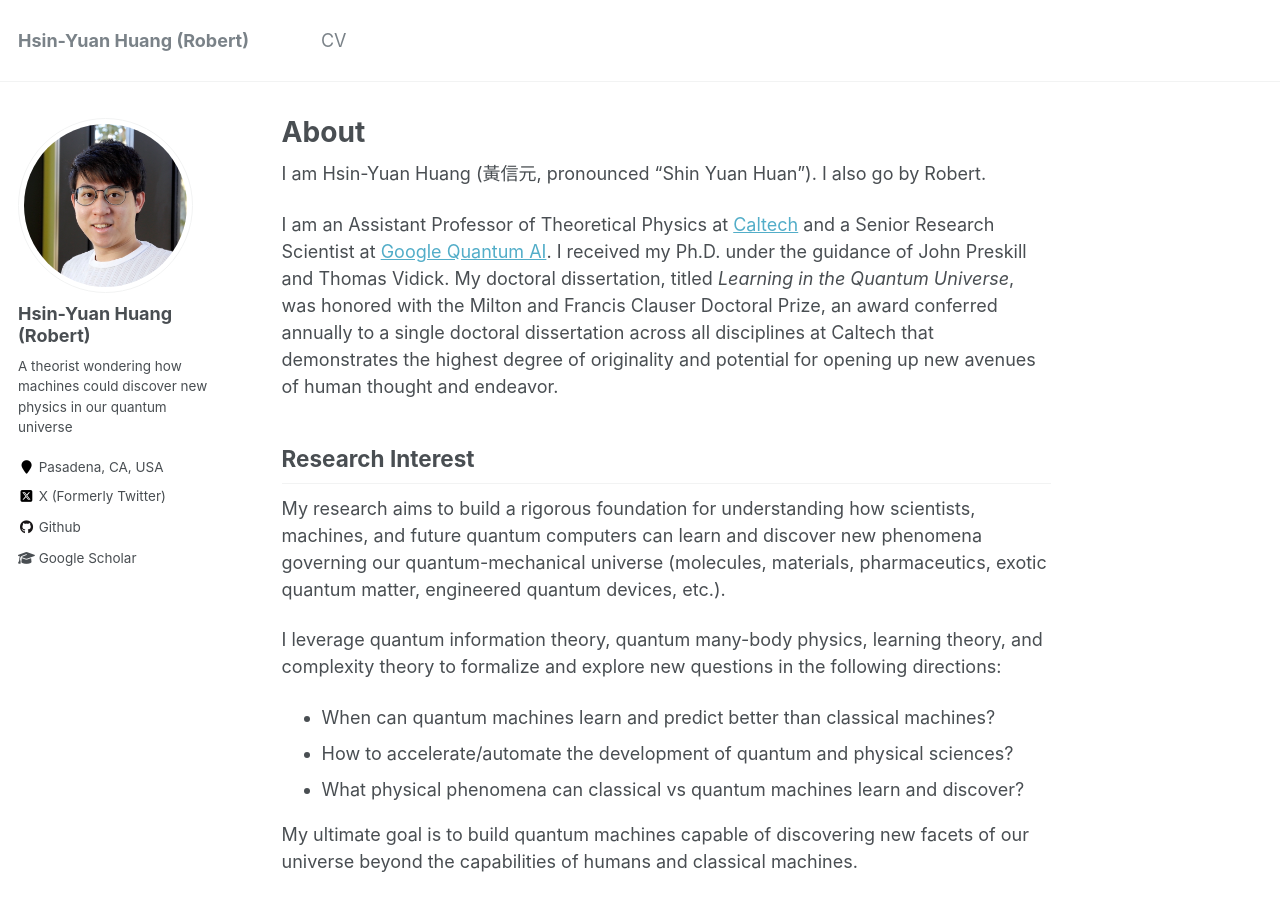
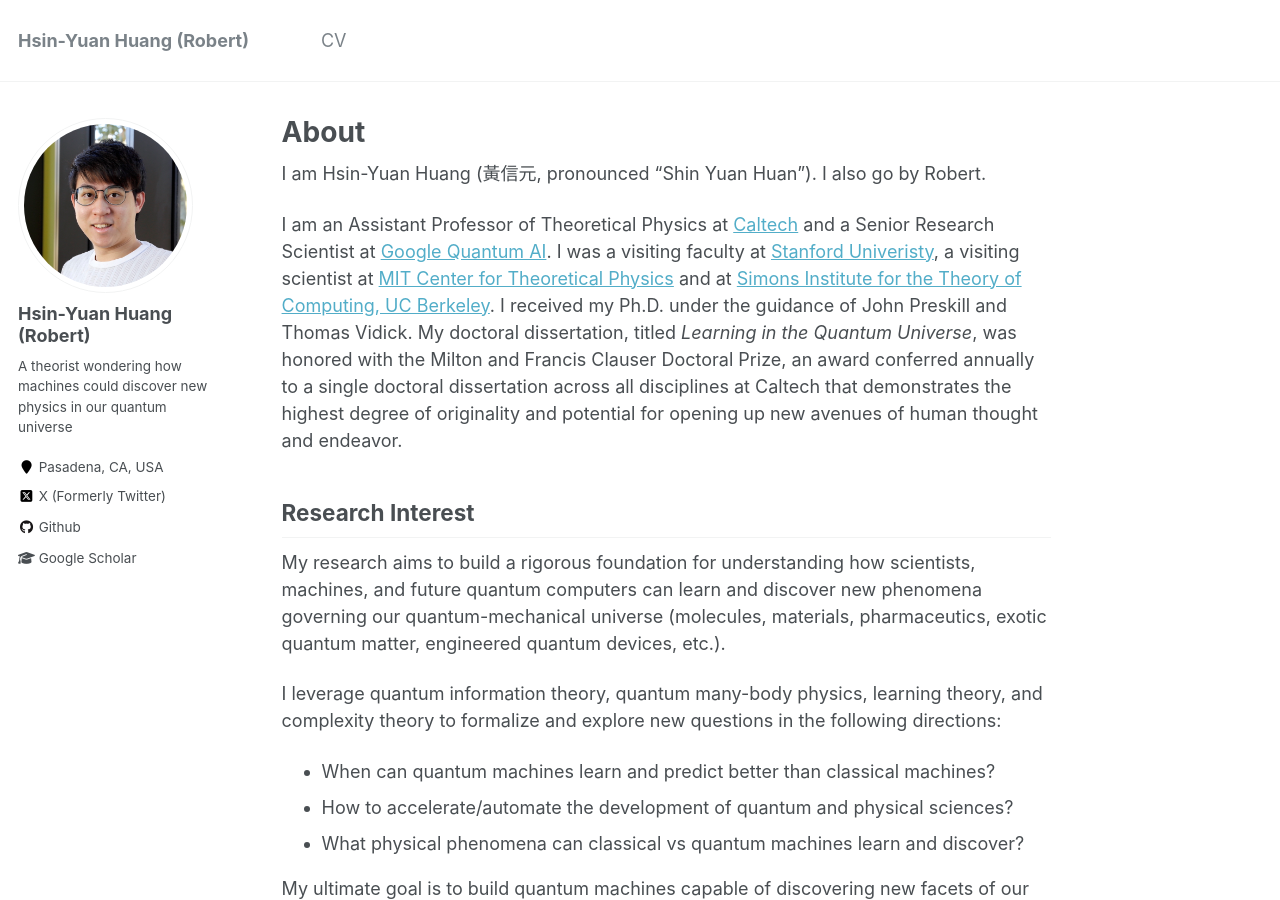
Before and after one commit to hsinyuan-huang/hsinyuan-huang.github.io, a Jekyll site: the page built from _pages/about.md, in a window 1280 px wide and 900 px high. Built offline with Jekyll 4.4.1, drawn with Linux system fonts in a browser that asks for light colours; formulas are drawn with MathJax 3.

Commit message:
Update introduction on about page

```diff
--- a/_pages/about.md
+++ b/_pages/about.md
@@ -9,7 +9,7 @@
 
 I am Hsin-Yuan Huang (黃信元, pronounced "Shin Yuan Huan"). I also go by Robert.
 
-I am an Assistant Professor of Theoretical Physics at [Caltech](https://www.caltech.edu/) and a Senior Research Scientist at [Google Quantum AI](https://quantumai.google/). I received my Ph.D. under the guidance of John Preskill and Thomas Vidick. My doctoral dissertation, titled *Learning in the Quantum Universe*, was honored with the Milton and Francis Clauser Doctoral Prize, an award conferred annually to a single doctoral dissertation across all disciplines at Caltech that demonstrates the highest degree of originality and potential for opening up new avenues of human thought and endeavor.
+I am an Assistant Professor of Theoretical Physics at [Caltech](https://www.caltech.edu/) and a Senior Research Scientist at [Google Quantum AI](https://quantumai.google/). I was a visiting faculty at [Stanford Univeristy](https://qfarm.stanford.edu/), a visiting scientist at [MIT Center for Theoretical Physics](https://physics.mit.edu/research/labs-centers/mit-center-for-theoretical-physics-leinweber-institute/) and at [Simons Institute for the Theory of Computing, UC Berkeley](https://simons.berkeley.edu/homepage). I received my Ph.D. under the guidance of John Preskill and Thomas Vidick. My doctoral dissertation, titled *Learning in the Quantum Universe*, was honored with the Milton and Francis Clauser Doctoral Prize, an award conferred annually to a single doctoral dissertation across all disciplines at Caltech that demonstrates the highest degree of originality and potential for opening up new avenues of human thought and endeavor.
 
 ## Research Interest
 
```
